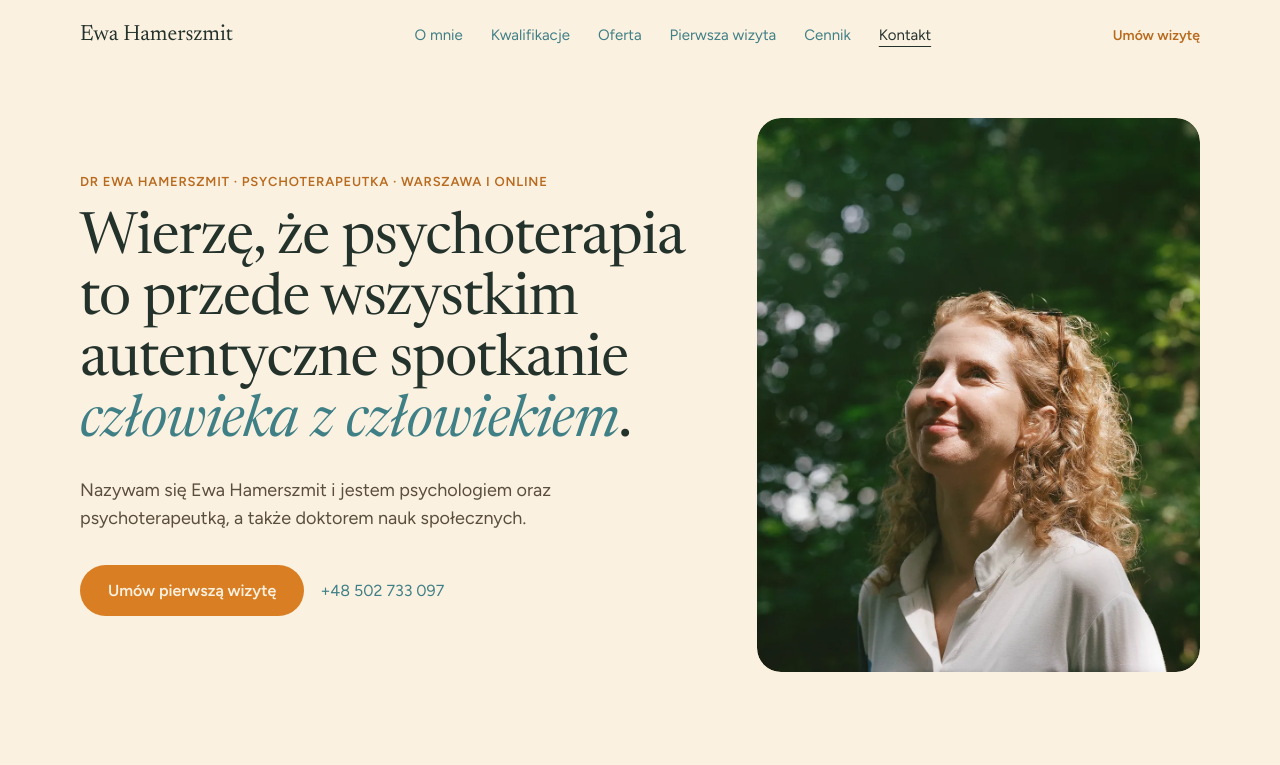
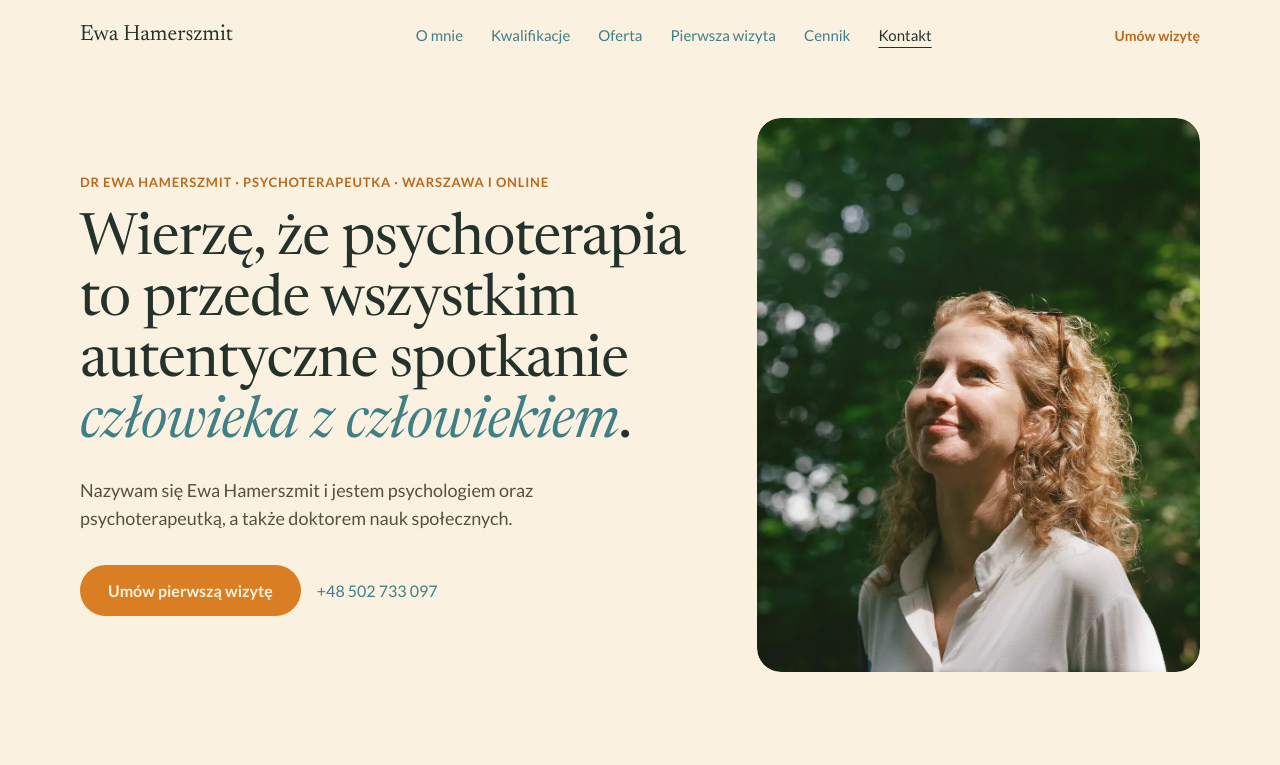
Before and after one commit to khamer1410/ewa-psycho-webpage, a plain HTML site: page index.html in a window 1280 px wide. Shown: the top 765 px of the page. Drawn offline with Linux system fonts and the light colour scheme.

Commit message:
Font tekstu: Lato zamiast Figtree
Figtree miał strome, wysokie znaki diakrytyczne (ś, ć, ż), które przy
16 px odstawały od reszty tekstu. Lato (proj. Łukasz Dziedzic) ma
polskie znaki rysowane z myślą o polszczyźnie, niższe i spokojniejsze.

- 6 plików woff2 self-hosted (400, 400 italic, 700; latin + latin-ext,
  ok. 51 KB), pliki Figtree usunięte
- Lato nie ma wag 500/600: 600 → 700; 500 → 700 dla tytułów kroków
  i pozycji cennika, 500 → 400 dla linków tekstowych
- preload Lato zamiast Figtree na wszystkich stronach

Co-Authored-By: Claude Opus 5.5 <noreply@anthropic.com>

```diff
--- a/css/fonts.css
+++ b/css/fonts.css
@@ -3,7 +3,8 @@
   Źródło: Google Fonts (licencja SIL Open Font License 1.1), pliki woff2 typu variable.
   - Newsreader: oś opsz 6..72 (optical size, włączana automatycznie przez font-optical-sizing: auto),
     wght 300..600, kroje normal i italic.
-  - Figtree: wght 400..600.
+  - Lato (proj. Łukasz Dziedzic, dopracowane polskie znaki): 400, 400 italic, 700 (pliki statyczne).
+    Lato na Google Fonts nie ma 500/600: w styles.css tekst bezszeryfowy używa tylko 400 i 700.
   Subsety: latin + latin-ext (polskie znaki ą ć ę ł ń ś ź ż są w latin-ext, „ó” w latin).
 */
 
@@ -47,22 +48,57 @@
   unicode-range: U+0000-00FF, U+0131, U+0152-0153, U+02BB-02BC, U+02C6, U+02DA, U+02DC, U+0304, U+0308, U+0329, U+2000-206F, U+20AC, U+2122, U+2191, U+2193, U+2212, U+2215, U+FEFF, U+FFFD;
 }
 
-/* Figtree — normal, latin-ext */
+/* Lato — normal 400, latin-ext */
 @font-face {
-  font-family: 'Figtree';
+  font-family: 'Lato';
   font-style: normal;
-  font-weight: 400 600;
+  font-weight: 400;
   font-display: swap;
-  src: url('../fonts/figtree-latin-ext.woff2') format('woff2');
-  unicode-range: U+0100-02BA, U+02BD-02C5, U+02C7-02CC, U+02CE-02D7, U+02DD-02FF, U+0304, U+0308, U+0329, U+1D00-1DBF, U+1E00-1E9F, U+1EF2-1EFF, U+2020, U+20A0-20AB, U+20AD-20C0, U+2113, U+2C60-2C7F, U+A720-A7FF;
+  src: url('../fonts/lato-400-latin-ext.woff2') format('woff2');
+  unicode-range: U+0100-02BA, U+02BD-02C5, U+02C7-02CC, U+02CE-02D7, U+02DD-02FF, U+0304, U+0308, U+0329, U+1D00-1DBF, U+1E00-1E9F, U+1EF2-1EFF, U+2020, U+20A0-20AB, U+20AD-20C4, U+2113, U+2C60-2C7F, U+A720-A7FF;
 }
-
-/* Figtree — normal, latin */
+/* Lato — normal 400, latin */
 @font-face {
-  font-family: 'Figtree';
+  font-family: 'Lato';
   font-style: normal;
-  font-weight: 400 600;
+  font-weight: 400;
   font-display: swap;
-  src: url('../fonts/figtree-latin.woff2') format('woff2');
+  src: url('../fonts/lato-400-latin.woff2') format('woff2');
   unicode-range: U+0000-00FF, U+0131, U+0152-0153, U+02BB-02BC, U+02C6, U+02DA, U+02DC, U+0304, U+0308, U+0329, U+2000-206F, U+20AC, U+2122, U+2191, U+2193, U+2212, U+2215, U+FEFF, U+FFFD;
 }
+/* Lato — normal 700, latin-ext */
+@font-face {
+  font-family: 'Lato';
+  font-style: normal;
+  font-weight: 700;
+  font-display: swap;
+  src: url('../fonts/lato-700-latin-ext.woff2') format('woff2');
+  unicode-range: U+0100-02BA, U+02BD-02C5, U+02C7-02CC, U+02CE-02D7, U+02DD-02FF, U+0304, U+0308, U+0329, U+1D00-1DBF, U+1E00-1E9F, U+1EF2-1EFF, U+2020, U+20A0-20AB, U+20AD-20C4, U+2113, U+2C60-2C7F, U+A720-A7FF;
+}
+/* Lato — normal 700, latin */
+@font-face {
+  font-family: 'Lato';
+  font-style: normal;
+  font-weight: 700;
+  font-display: swap;
+  src: url('../fonts/lato-700-latin.woff2') format('woff2');
+  unicode-range: U+0000-00FF, U+0131, U+0152-0153, U+02BB-02BC, U+02C6, U+02DA, U+02DC, U+0304, U+0308, U+0329, U+2000-206F, U+20AC, U+2122, U+2191, U+2193, U+2212, U+2215, U+FEFF, U+FFFD;
+}
+/* Lato — italic 400, latin-ext */
+@font-face {
+  font-family: 'Lato';
+  font-style: italic;
+  font-weight: 400;
+  font-display: swap;
+  src: url('../fonts/lato-italic-400-latin-ext.woff2') format('woff2');
+  unicode-range: U+0100-02BA, U+02BD-02C5, U+02C7-02CC, U+02CE-02D7, U+02DD-02FF, U+0304, U+0308, U+0329, U+1D00-1DBF, U+1E00-1E9F, U+1EF2-1EFF, U+2020, U+20A0-20AB, U+20AD-20C4, U+2113, U+2C60-2C7F, U+A720-A7FF;
+}
+/* Lato — italic 400, latin */
+@font-face {
+  font-family: 'Lato';
+  font-style: italic;
+  font-weight: 400;
+  font-display: swap;
+  src: url('../fonts/lato-italic-400-latin.woff2') format('woff2');
+  unicode-range: U+0000-00FF, U+0131, U+0152-0153, U+02BB-02BC, U+02C6, U+02DA, U+02DC, U+0304, U+0308, U+0329, U+2000-206F, U+20AC, U+2122, U+2191, U+2193, U+2212, U+2215, U+FEFF, U+FFFD;
+}
--- a/css/styles.css
+++ b/css/styles.css
@@ -24,7 +24,7 @@
   --line: #E6D6BC;            /* linie podziału */
 
   --serif: 'Newsreader', Georgia, 'Times New Roman', serif;
-  --sans: 'Figtree', system-ui, -apple-system, 'Segoe UI', Roboto, Arial, sans-serif;
+  --sans: 'Lato', system-ui, -apple-system, 'Segoe UI', Roboto, Arial, sans-serif;
 
   --container: 1120px;        /* szerokość treści (bez paddingu bocznego), jak w prototypie */
   --gutter: 32px;
@@ -85,7 +85,7 @@ a:hover { color: var(--teal); }
   background: var(--teal);
   color: var(--bg);
   font-size: 15px;
-  font-weight: 600;
+  font-weight: 700;
   padding: 12px 20px;
   border-radius: 999px;
   text-decoration: none;
@@ -118,7 +118,7 @@ a:hover { color: var(--teal); }
 .eyebrow {
   font-family: var(--sans);
   font-size: 13px;
-  font-weight: 600;
+  font-weight: 700;
   letter-spacing: .06em;
   line-height: normal;
   text-transform: uppercase;
@@ -199,7 +199,7 @@ a:hover { color: var(--teal); }
 
 .nav__cta {
   font-size: 14px;
-  font-weight: 600;
+  font-weight: 700;
   color: var(--cta-hover);
   text-decoration: none;
   white-space: nowrap;
@@ -286,7 +286,7 @@ a:hover { color: var(--teal); }
   background: var(--cta);
   color: var(--bg);
   font-size: 16px;
-  font-weight: 600;
+  font-weight: 700;
   padding: 16px 28px;
   border-radius: 999px;
   text-decoration: none;
@@ -432,7 +432,7 @@ a:hover { color: var(--teal); }
 .step__title {
   font-family: var(--sans);
   font-size: 18px;
-  font-weight: 500;
+  font-weight: 700;
   margin: 0 0 6px;
 }
 .step__text {
@@ -484,7 +484,7 @@ a:hover { color: var(--teal); }
   border-radius: 16px;
   padding: 22px 28px;
 }
-.price__name { font-size: 18px; font-weight: 500; }
+.price__name { font-size: 18px; font-weight: 700; }
 .price__meta { font-size: 14px; color: var(--muted); }
 .price__amount {
   font-family: var(--serif);
@@ -651,12 +651,12 @@ a:hover { color: var(--teal); }
   color: var(--body);
   font-variant-numeric: tabular-nums;
 }
-.place__hours dd { margin: 0; color: var(--ink); font-weight: 500; }
+.place__hours dd { margin: 0; color: var(--ink); font-weight: 400; }
 .place__link {
   margin-top: auto;
   padding-top: 20px;
   font-size: 15px;
-  font-weight: 500;
+  font-weight: 400;
   color: var(--teal);
   text-underline-offset: 3px;
 }
@@ -707,7 +707,7 @@ a:hover { color: var(--teal); }
   display: inline-block;
   margin-top: 24px;
   font-size: 15px;
-  font-weight: 500;
+  font-weight: 400;
   color: var(--teal);
   text-underline-offset: 3px;
 }
@@ -731,7 +731,7 @@ a:hover { color: var(--teal); }
 .footer__links { display: flex; flex-wrap: wrap; gap: 8px 24px; }
 .footer__links a { color: inherit; text-underline-offset: 3px; }
 .footer__links a:hover { color: var(--teal); }
-.footer__links a[aria-current] { color: var(--ink); font-weight: 600; }
+.footer__links a[aria-current] { color: var(--ink); font-weight: 700; }
 
 /* ==========================================================================
    Responsywność
@@ -797,7 +797,7 @@ a:hover { color: var(--teal); }
   flex-wrap: wrap;
   gap: 8px 28px;
   font-size: 15px;
-  font-weight: 500;
+  font-weight: 400;
 }
 .toc a { color: var(--teal); text-underline-offset: 3px; }
 .toc a:hover { color: var(--cta-hover); }
--- a/index.html
+++ b/index.html
@@ -23,7 +23,8 @@
 <link rel="icon" href="favicon.svg" type="image/svg+xml">
 
 <link rel="preload" href="fonts/newsreader-latin.woff2" as="font" type="font/woff2" crossorigin>
-<link rel="preload" href="fonts/figtree-latin.woff2" as="font" type="font/woff2" crossorigin>
+<link rel="preload" href="fonts/lato-400-latin.woff2" as="font" type="font/woff2" crossorigin>
+<link rel="preload" href="fonts/lato-400-latin-ext.woff2" as="font" type="font/woff2" crossorigin>
 <link rel="stylesheet" href="css/fonts.css">
 <link rel="stylesheet" href="css/styles.css">
 <script src="js/nav.js" defer></script>
```
Also changed, not shown: kwalifikacje.html (+2 -1 lines), pierwsza-wizyta.html (+2 -1 lines), fonts/figtree-latin-ext.woff2 (deleted), fonts/figtree-latin.woff2 (deleted), fonts/lato-400-latin-ext.woff2 (added), fonts/lato-400-latin.woff2 (added), fonts/lato-700-latin-ext.woff2 (added), fonts/lato-700-latin.woff2 (added), fonts/lato-italic-400-latin-ext.woff2 (added), fonts/lato-italic-400-latin.woff2 (added), 3 other files.
